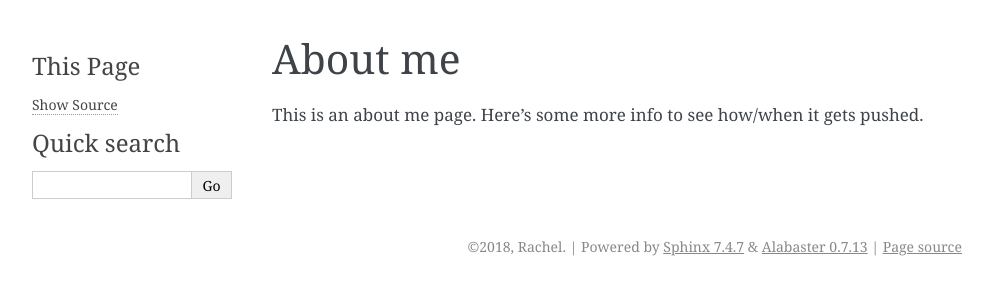
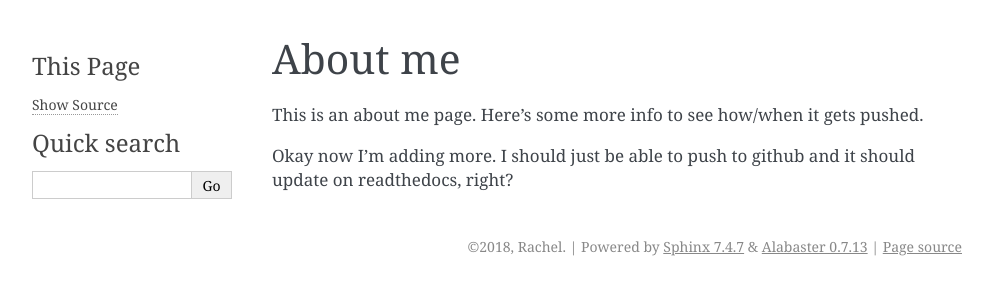
Before and after one commit to rachel94/my-test, a Sphinx documentation site: the page built from docs/about-me.rst, in a window 1280 px wide. Shown: the top 300 px of the page, without its empty margins (148-1141 px from the left). Built offline with Sphinx 7.4.7, drawn with Linux system fonts in a browser that asks for light colours.

Commit message:
another about edit

```diff
--- a/docs/about-me.rst
+++ b/docs/about-me.rst
@@ -3,3 +3,5 @@ About me
 #########
 
 This is an about me page. Here's some more info to see how/when it gets pushed.
+
+Okay now I'm adding more. I should just be able to push to github and it should update on readthedocs, right?
```
